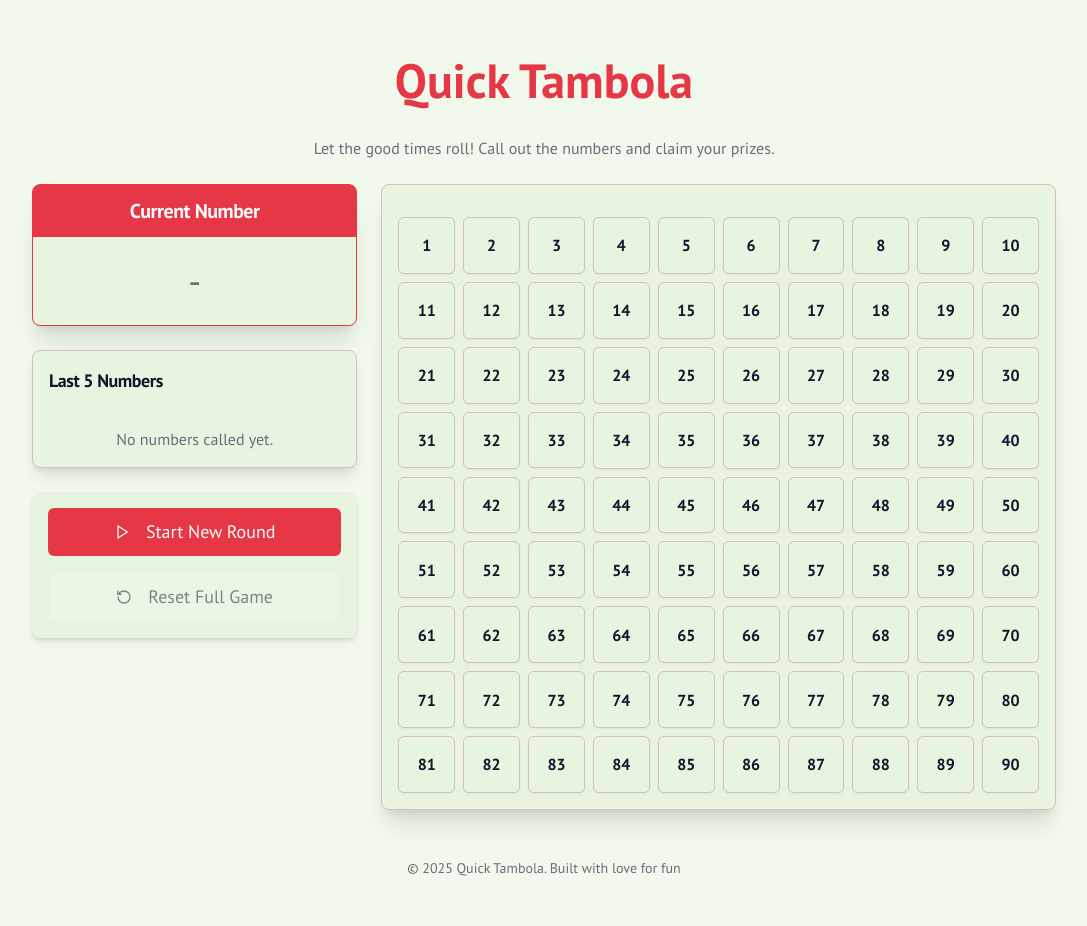
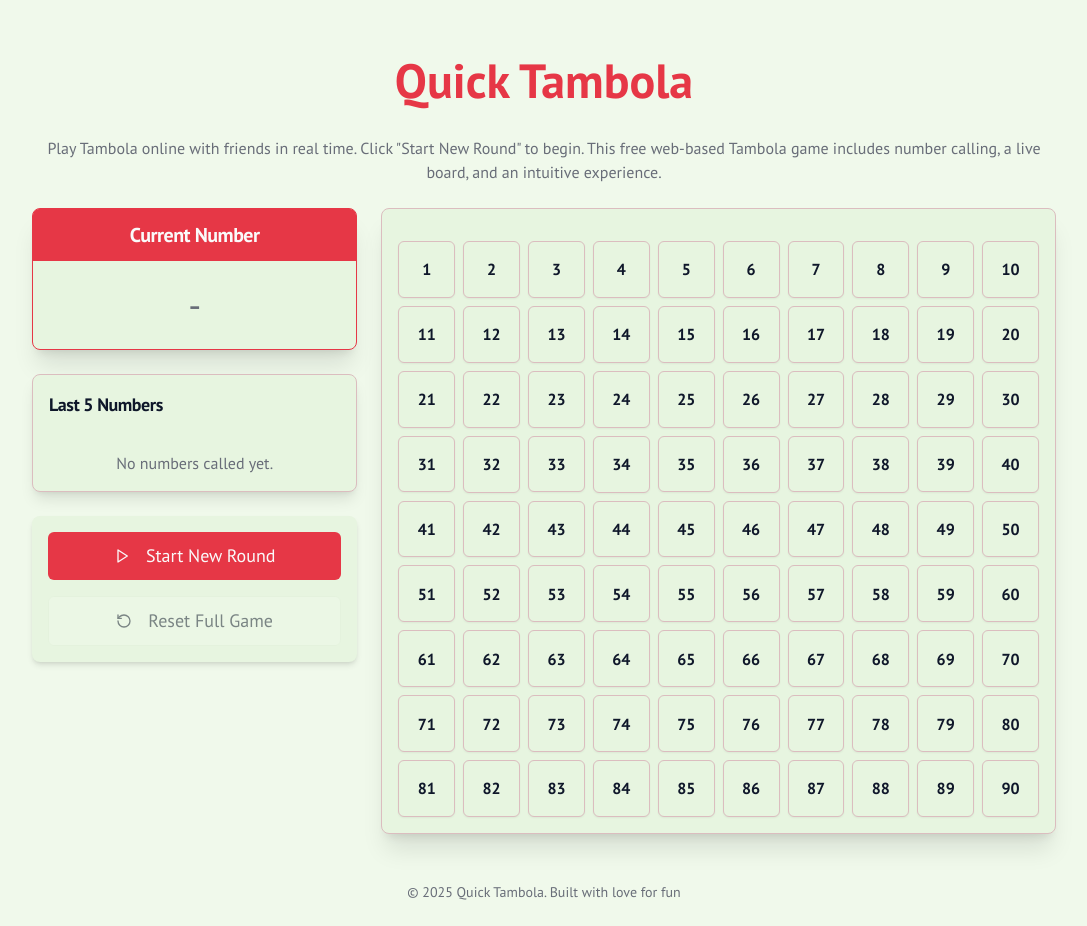
Before and after one commit to nik612/tambola-poc, a Next.js app: page /play in a window 1280 px wide. Shown: the whole page, without its empty margins (96-1183 px from the left). Before the commit the page ends 902 px from the top, so only its background shows below. Built offline with nearby package versions, Linux system fonts and the light colour scheme.

Commit message:
add more page content

```diff
--- a/src/app/layout.tsx
+++ b/src/app/layout.tsx
@@ -20,7 +20,6 @@ export default function RootLayout({
           name="description"
           content="Play Tambola online - number calling, visual board, and smooth gaming experience. No registration needed."
         />
-
         <link rel="preconnect" href="https://fonts.googleapis.com" />
         <link
           rel="preconnect"
--- a/src/app/play/page.tsx
+++ b/src/app/play/page.tsx
@@ -1,7 +1,6 @@
-
 "use client";
 
-import { useRouter } from 'next/navigation';
+import { useRouter } from "next/navigation";
 import CurrentNumberDisplay from "@/components/tambola/CurrentNumberDisplay";
 import GameControls from "@/components/tambola/GameControls";
 import LastNumbers from "@/components/tambola/LastNumbers";
@@ -37,7 +36,9 @@ export default function PlayPage() {
         </div>
       </header>
       <p className="text-muted-foreground mb-3 xs:mb-4 sm:mb-6 text-xs sm:text-sm md:text-base text-center max-w-5xl">
-          Let the good times roll! Call out the numbers and claim your prizes.
+        Play Tambola online with friends in real time. Click "Start New Round"
+        to begin. This free web-based Tambola game includes number calling, a
+        live board, and an intuitive experience.
       </p>
 
       <main className="w-full max-w-5xl grid grid-cols-1 md:grid-cols-3 gap-3 sm:gap-4 md:gap-6">
@@ -75,7 +76,10 @@ export default function PlayPage() {
       </main>
 
       <footer className="mt-6 xs:mt-8 sm:mt-12 text-center text-muted-foreground text-xs sm:text-sm">
-        <p>&copy; {new Date().getFullYear()} Quick Tambola. Built with love for fun</p>
+        <p>
+          &copy; {new Date().getFullYear()} Quick Tambola. Built with love for
+          fun
+        </p>
       </footer>
     </div>
   );
```
